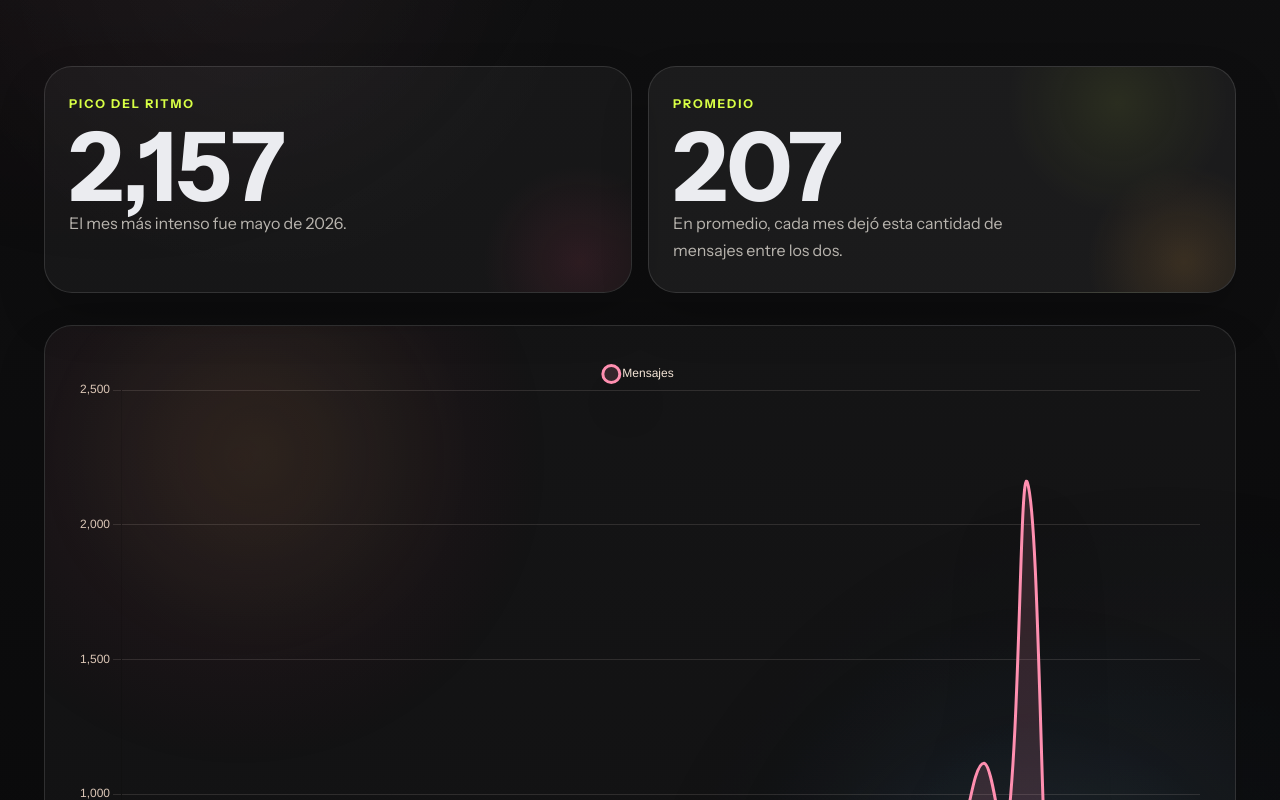
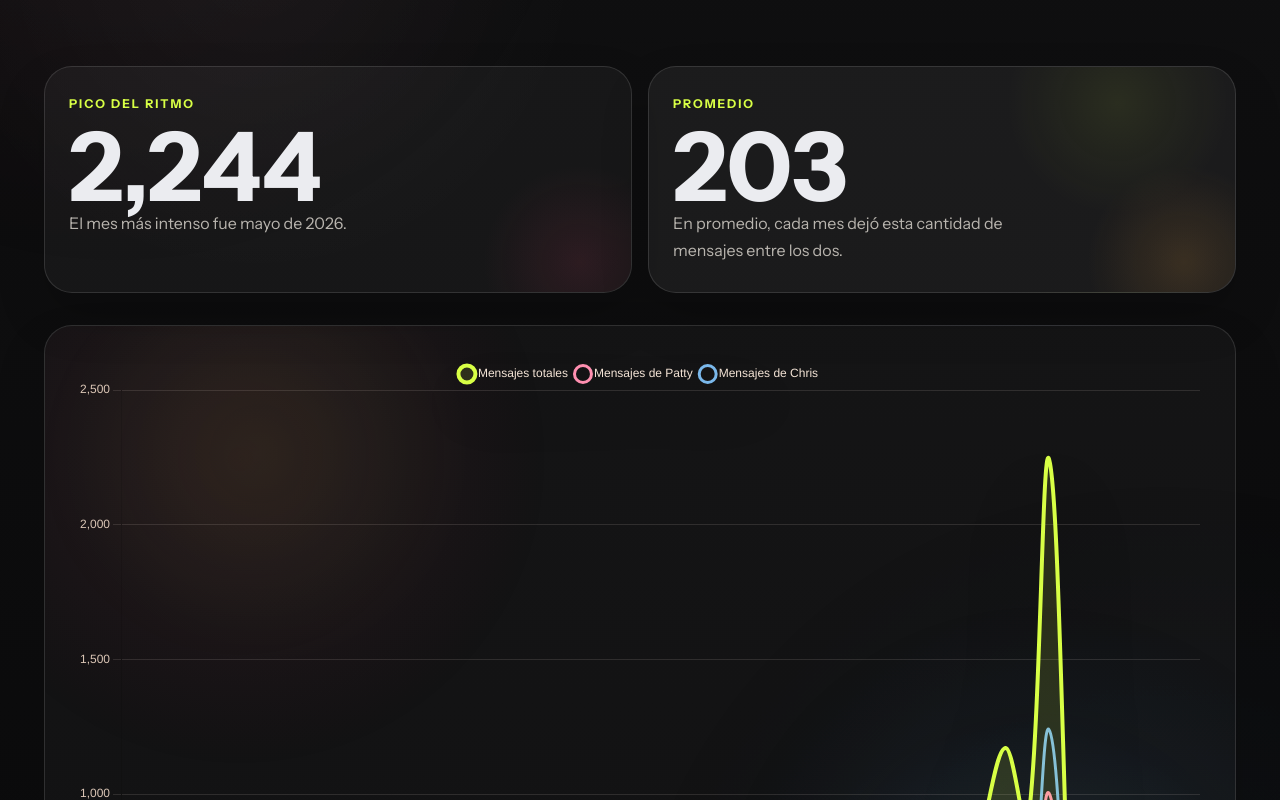
Before and after one commit to khrizenriquez/our-story, a React (Vite) app: page / in a window 1280 px wide. Shown: the part 4140-4940 px from the top of the page. Built offline with nearby package versions, Linux system fonts and the light colour scheme; no server answers.

Commit message:
Expand monthly chart by sender

```diff
--- a/src/App.tsx
+++ b/src/App.tsx
@@ -179,31 +179,77 @@ function App() {
     );
   }
 
-  const monthLabels = story.monthlyCounts.map((entry) => entry.month);
-  const monthlyPoints = story.monthlyCounts.map((entry, index) => ({ x: index, y: entry.count }));
-  const topMonth = [...story.monthlyCounts].sort((left, right) => right.count - left.count)[0] ?? null;
+  const monthlySeries = data.metrics.daily.reduce<Array<{ month: string; total: number; me: number; them: number }>>((accumulator, entry) => {
+    const month = entry.day.slice(0, 7);
+    const current = accumulator[accumulator.length - 1];
+    if (current && current.month === month) {
+      current.total += entry.total;
+      current.me += entry.fromMe;
+      current.them += entry.fromThem;
+      return accumulator;
+    }
+    accumulator.push({
+      month,
+      total: entry.total,
+      me: entry.fromMe,
+      them: entry.fromThem,
+    });
+    return accumulator;
+  }, []);
+
+  const monthLabels = monthlySeries.map((entry) => entry.month);
+  const monthlyTotalPoints = monthlySeries.map((entry, index) => ({ x: index, y: entry.total }));
+  const monthlyMePoints = monthlySeries.map((entry, index) => ({ x: index, y: entry.me }));
+  const monthlyThemPoints = monthlySeries.map((entry, index) => ({ x: index, y: entry.them }));
+  const topMonth = [...monthlySeries].sort((left, right) => right.total - left.total)[0] ?? null;
   const topYear = [...story.yearlyCounts].sort((left, right) => right.count - left.count)[0] ?? null;
-  const averageMonthlyMessages = story.monthlyCounts.length > 0 ? Math.round(totalMessages / story.monthlyCounts.length) : 0;
+  const averageMonthlyMessages = monthlySeries.length > 0 ? Math.round(totalMessages / monthlySeries.length) : 0;
   const meMessages = data.metrics.bySender.me.messages;
   const themMessages = data.metrics.bySender.them.messages;
   const messageGap = Math.abs(meMessages - themMessages);
-  const lineEasing = (value: number) => 1 - (1 - value) ** 4;
-  const totalDuration = 3150;
-  const progressiveDuration = (ctx: { index: number }) => lineEasing(ctx.index / Math.max(monthlyPoints.length, 1)) * totalDuration / Math.max(monthlyPoints.length, 1);
-  const progressiveDelay = (ctx: { index: number }) => lineEasing(ctx.index / Math.max(monthlyPoints.length, 1)) * totalDuration;
+  const totalDuration = 5400;
+  const perPointDuration = totalDuration / Math.max(monthlySeries.length, 1);
+  const progressiveDuration = () => perPointDuration;
+  const progressiveDelay = (ctx: { index: number }) => ctx.index * perPointDuration;
   const previousY = (ctx: { index: number; chart: any; datasetIndex: number }) =>
     ctx.index === 0 ? ctx.chart.scales.y.getPixelForValue(0) : ctx.chart.getDatasetMeta(ctx.datasetIndex).data[ctx.index - 1].getProps(['y'], true).y;
 
   const monthlyChart = {
     datasets: [
       {
-        label: 'Mensajes',
-        data: monthlyPoints,
-        borderColor: theme === 'dark' ? '#ff8fb0' : '#8f314b',
-        backgroundColor: theme === 'dark' ? 'rgba(255, 143, 176, 0.14)' : 'rgba(143, 49, 75, 0.14)',
+        label: 'Mensajes totales',
+        data: monthlyTotalPoints,
+        borderColor: theme === 'dark' ? '#d8ff45' : '#7a9e00',
+        backgroundColor: theme === 'dark' ? 'rgba(216, 255, 69, 0.12)' : 'rgba(122, 158, 0, 0.12)',
         fill: true,
-        tension: 0.42,
+        tension: 0.38,
         pointRadius: 0,
+        pointHoverRadius: 5,
+        pointHitRadius: 18,
+        borderWidth: 4,
+      },
+      {
+        label: `Mensajes de ${story.themLabel}`,
+        data: monthlyThemPoints,
+        borderColor: theme === 'dark' ? '#ff8fb0' : '#b43b68',
+        backgroundColor: 'transparent',
+        fill: false,
+        tension: 0.38,
+        pointRadius: 0,
+        pointHoverRadius: 5,
+        pointHitRadius: 18,
+        borderWidth: 3,
+      },
+      {
+        label: `Mensajes de ${story.meLabel}`,
+        data: monthlyMePoints,
+        borderColor: theme === 'dark' ? '#7ab8eb' : '#355c7d',
+        backgroundColor: 'transparent',
+        fill: false,
+        tension: 0.38,
+        pointRadius: 0,
+        pointHoverRadius: 5,
+        pointHitRadius: 18,
         borderWidth: 3,
       },
     ],
@@ -411,7 +457,7 @@ function App() {
           <div className="chart-stat-strip">
             <article className="chart-insight-card chart-insight-card-rose">
               <p className="story-kicker">Pico del ritmo</p>
-              <strong>{topMonth ? formatNumber(topMonth.count) : formatNumber(0)}</strong>
+              <strong>{topMonth ? formatNumber(topMonth.total) : formatNumber(0)}</strong>
               <p>{topMonth ? `El mes más intenso fue ${formatMonthLabel(topMonth.month)}.` : 'La historia sigue esperando su mes más intenso.'}</p>
             </article>
             <article className="chart-insight-card chart-insight-card-neutral">
```
